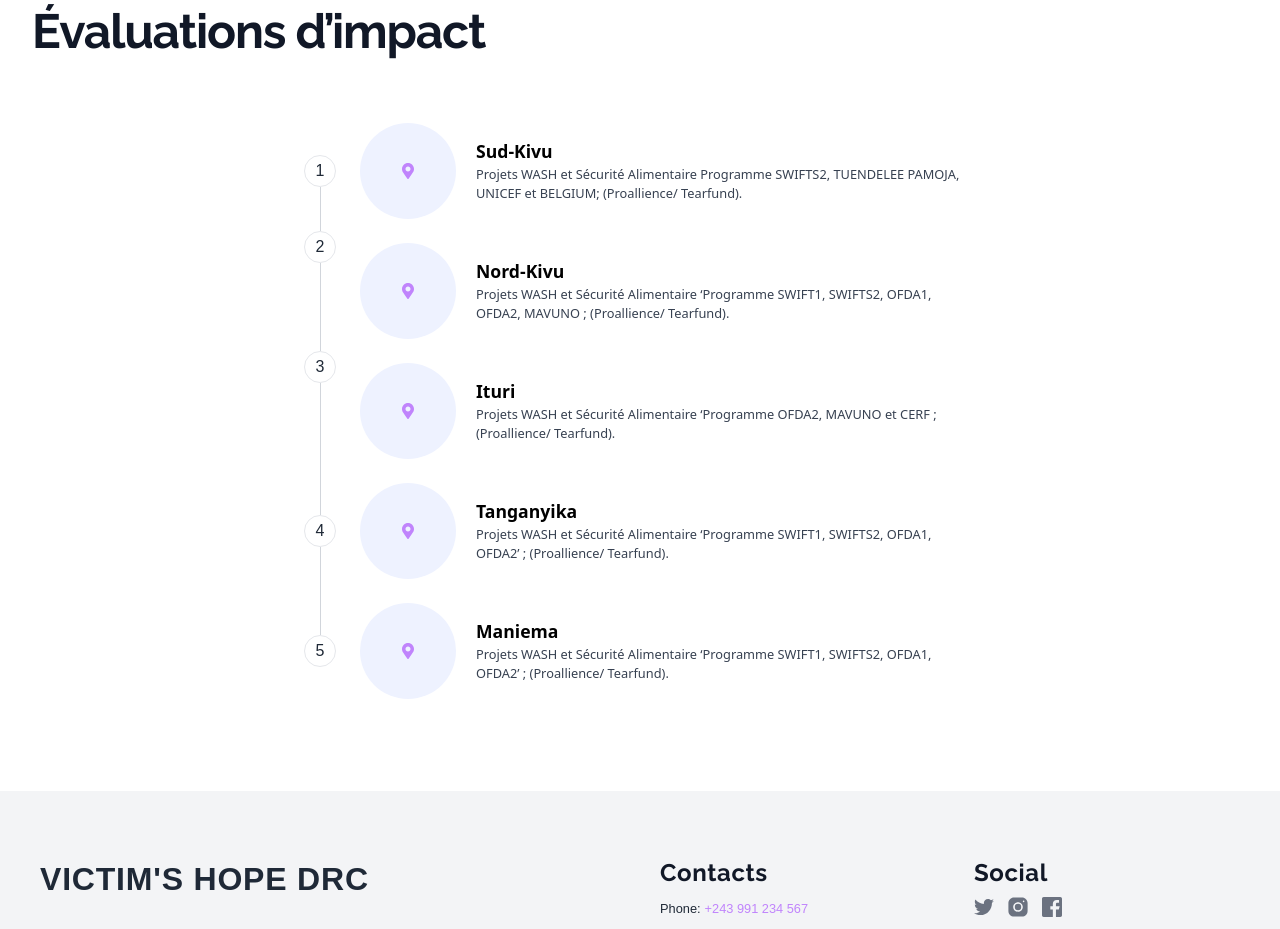
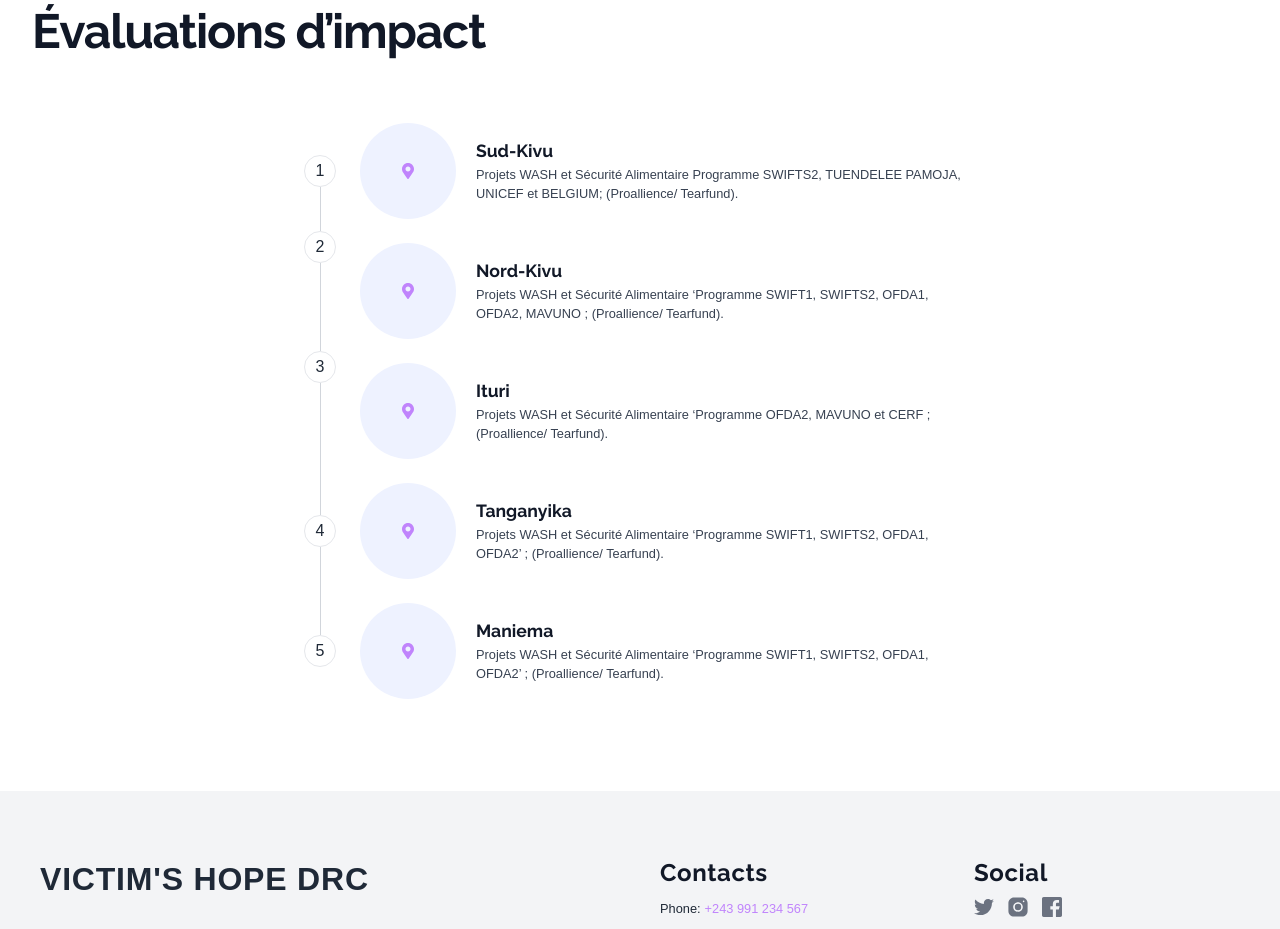
Before and after one commit to josumung999/victimshopedrc, a Next.js app: page /realisations in a window 1280 px wide. Shown: the part 2920-3849 px from the top of the page. Built offline with nearby package versions, Linux system fonts and the light colour scheme; a web font is replaced by a local one.

Commit message:
Worked on the dark mode

```diff
--- a/components/Evaluations.jsx
+++ b/components/Evaluations.jsx
@@ -186,10 +186,10 @@ const Evaluations = () => {
               </div>
             </div>
             <div>
-              <p className="text-xl font-semibold sm:text-base">
+              <p className="text-xl font-semibold font-Raleway text-gray-900 dark:text-gray-300 sm:text-base">
                 Sud-Kivu
               </p>
-              <p className="text-sm text-gray-700">
+              <p className="text-sm text-gray-700 font-Roboto dark:text-gray-400">
               Projets WASH et Sécurité Alimentaire
               Programme SWIFTS2, TUENDELEE PAMOJA, UNICEF et BELGIUM;
               (Proallience/ Tearfund).
@@ -213,10 +213,10 @@ const Evaluations = () => {
               </div>
             </div>
             <div>
-              <p className="text-xl font-semibold sm:text-base">
+              <p className="text-xl font-semibold font-Raleway text-gray-900 dark:text-gray-300 sm:text-base">
                 Nord-Kivu
               </p>
-              <p className="text-sm text-gray-700">
+              <p className="text-sm text-gray-700 font-Roboto dark:text-gray-400">
               Projets WASH et Sécurité Alimentaire ‘Programme SWIFT1,
               SWIFTS2, OFDA1, OFDA2, MAVUNO ; (Proallience/ Tearfund).
               </p>
@@ -239,10 +239,10 @@ const Evaluations = () => {
               </div>
             </div>
             <div>
-              <p className="text-xl font-semibold sm:text-base">
+              <p className="text-xl font-semibold font-Raleway text-gray-900 dark:text-gray-300 sm:text-base">
                 Ituri
               </p>
-              <p className="text-sm text-gray-700">
+              <p className="text-sm text-gray-700 font-Roboto dark:text-gray-400">
               Projets WASH et Sécurité Alimentaire
               ‘Programme OFDA2, MAVUNO et CERF ; (Proallience/ Tearfund).
               </p>
@@ -266,8 +266,8 @@ const Evaluations = () => {
               </div>
             </div>
             <div>
-              <p className="text-xl font-semibold sm:text-base">Tanganyika</p>
-              <p className="text-sm text-gray-700">
+              <p className="text-xl font-semibold font-Raleway text-gray-900 dark:text-gray-300 sm:text-base">Tanganyika</p>
+              <p className="text-sm text-gray-700 font-Roboto dark:text-gray-400">
                 Projets WASH et Sécurité Alimentaire ‘Programme SWIFT1,
                 SWIFTS2, OFDA1, OFDA2’ ; (Proallience/ Tearfund).
               </p>
@@ -291,8 +291,8 @@ const Evaluations = () => {
               </div>
             </div>
             <div>
-              <p className="text-xl font-semibold sm:text-base">Maniema</p>
-              <p className="text-sm text-gray-700">
+              <p className="text-xl font-semibold font-Raleway text-gray-900 dark:text-gray-300 sm:text-base">Maniema</p>
+              <p className="text-sm text-gray-700 font-Roboto dark:text-gray-400">
                 Projets WASH et Sécurité Alimentaire
                 ‘Programme SWIFT1, SWIFTS2, OFDA1, OFDA2’ ;
                 (Proallience/ Tearfund).
```
